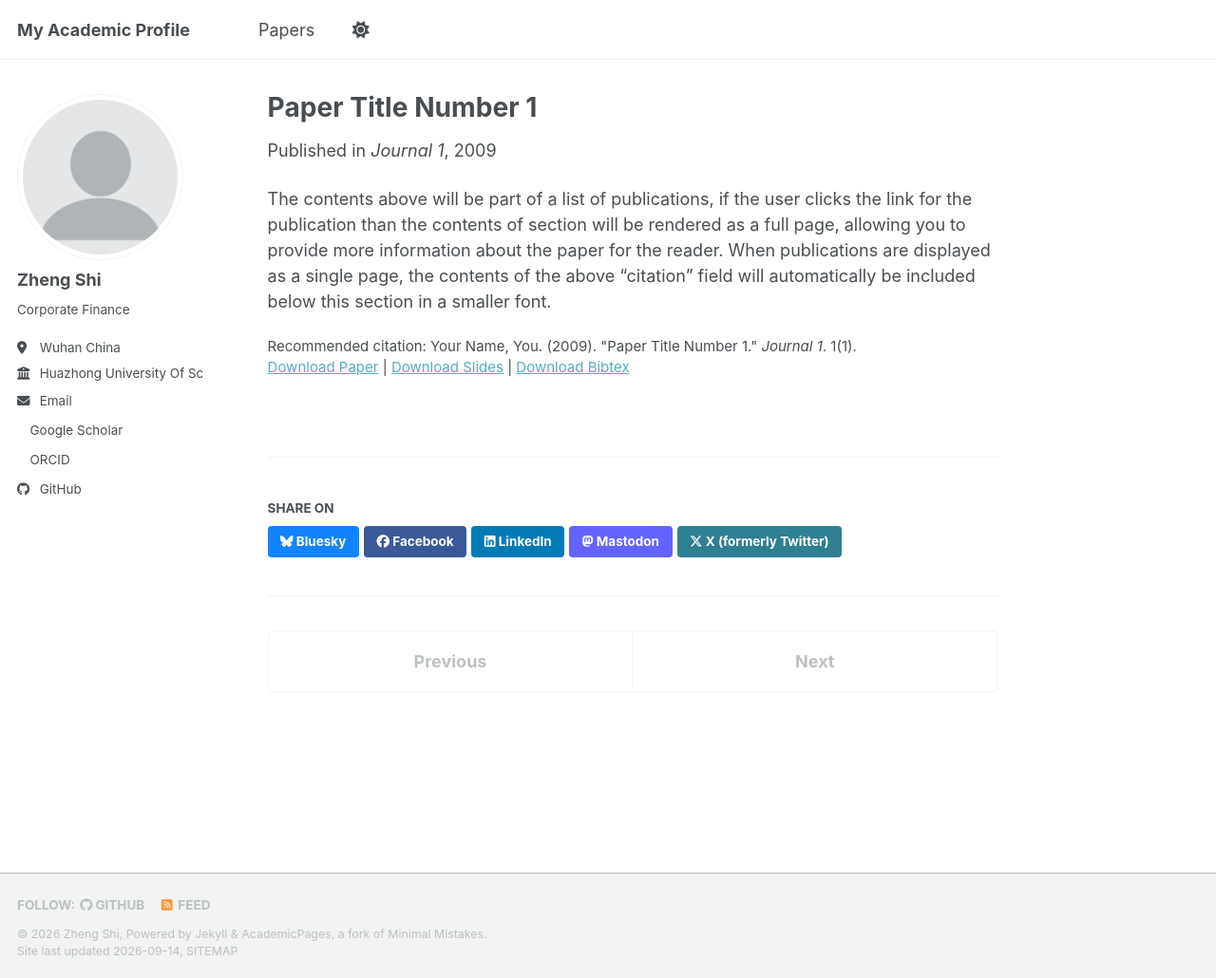
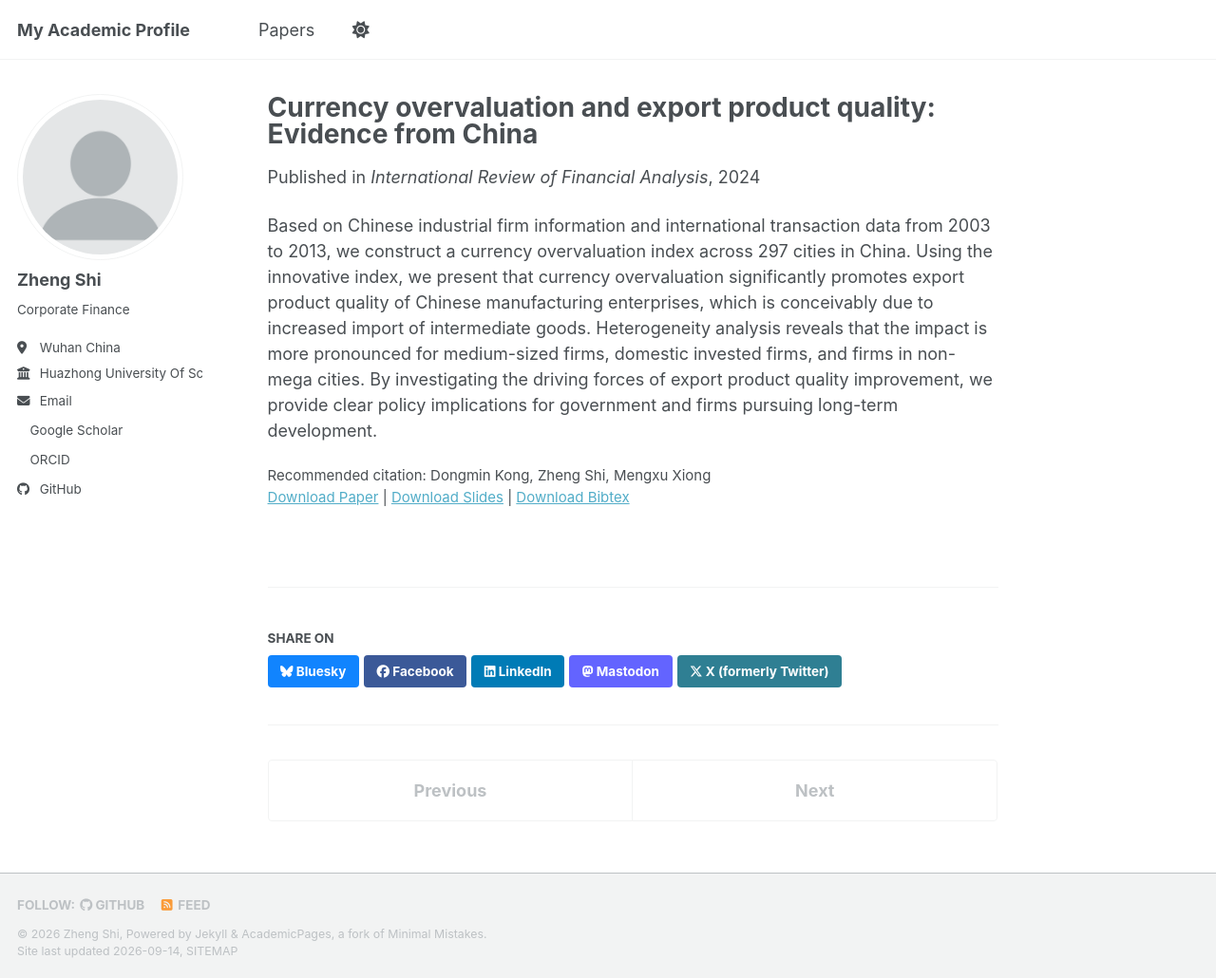
Before and after one commit to zhengshi-econ/zhengshi-econ.github.io, a Jekyll site: the page built from _publications/2009-10-01-paper-title-number-1.md, in a window 1280 px wide and 1030 px high. Shown: the whole window at 95% size. Built offline with Jekyll 4.4.1, drawn with Linux system fonts in a browser that asks for light colours; a style sheet for code colours, icons or effects is not loaded.

Commit message:
Update _publications/2009-10-01-paper-title-number-1.md (via Pages CMS)

```diff
--- a/_publications/2009-10-01-paper-title-number-1.md
+++ b/_publications/2009-10-01-paper-title-number-1.md
@@ -1,14 +1,23 @@
 ---
-title: "Paper Title Number 1"
+title: "Currency overvaluation and export product quality: Evidence from China"
 collection: publications
 category: manuscripts
 permalink: /publication/2009-10-01-paper-title-number-1
-excerpt: 'This paper is about the number 1. The number 2 is left for future work.'
-date: 2009-10-01
-venue: 'Journal 1'
-slidesurl: 'https://academicpages.github.io/files/slides1.pdf'
-paperurl: 'https://academicpages.github.io/files/paper1.pdf'
-bibtexurl: 'https://academicpages.github.io/files/bibtex1.bib'
-citation: 'Your Name, You. (2009). &quot;Paper Title Number 1.&quot; <i>Journal 1</i>. 1(1).'
+excerpt: Based on Chinese industrial firm information and international
+  transaction data from 2003 to 2013, we construct a currency overvaluation
+  index across 297 cities in China. Using the innovative index, we present that
+  currency overvaluation significantly promotes export product quality of
+  Chinese manufacturing enterprises, which is conceivably due to increased
+  import of intermediate goods. Heterogeneity analysis reveals that the impact
+  is more pronounced for medium-sized firms, domestic invested firms, and firms
+  in non-mega cities. By investigating the driving forces of export product
+  quality improvement, we provide clear policy implications for government and
+  firms pursuing long-term development.
+date: 2024-05-01
+venue: International Review of Financial Analysis
+slidesurl: https://academicpages.github.io/files/slides1.pdf
+paperurl: https://www.sciencedirect.com/science/article/abs/pii/S1057521924000826
+bibtexurl: https://academicpages.github.io/files/bibtex1.bib
+citation: Dongmin Kong, Zheng Shi, Mengxu Xiong
 ---
-The contents above will be part of a list of publications, if the user clicks the link for the publication than the contents of section will be rendered as a full page, allowing you to provide more information about the paper for the reader. When publications are displayed as a single page, the contents of the above "citation" field will automatically be included below this section in a smaller font.
+Based on Chinese industrial firm information and international transaction data from 2003 to 2013, we construct a currency overvaluation index across 297 cities in China. Using the innovative index, we present that currency overvaluation significantly promotes export product quality of Chinese manufacturing enterprises, which is conceivably due to increased import of intermediate goods. Heterogeneity analysis reveals that the impact is more pronounced for medium-sized firms, domestic invested firms, and firms in non-mega cities. By investigating the driving forces of export product quality improvement, we provide clear policy implications for government and firms pursuing long-term development.
```
